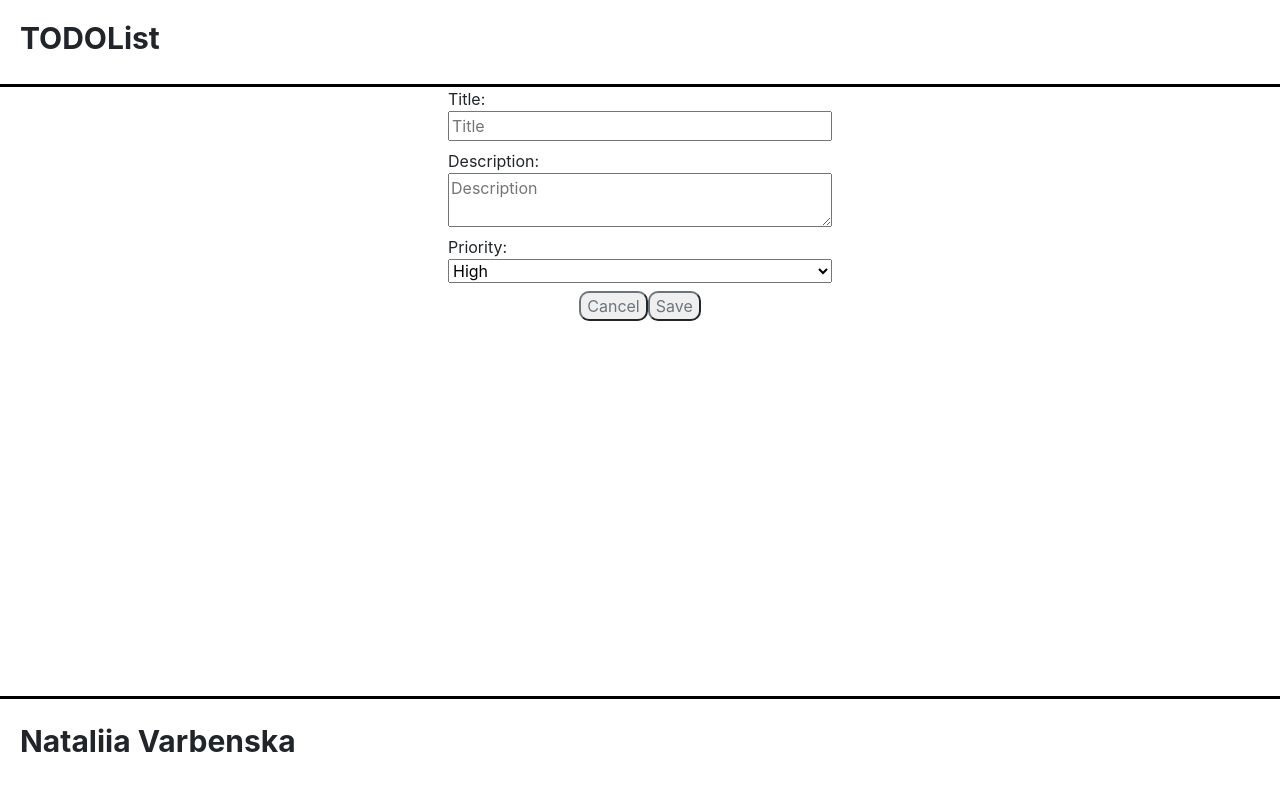
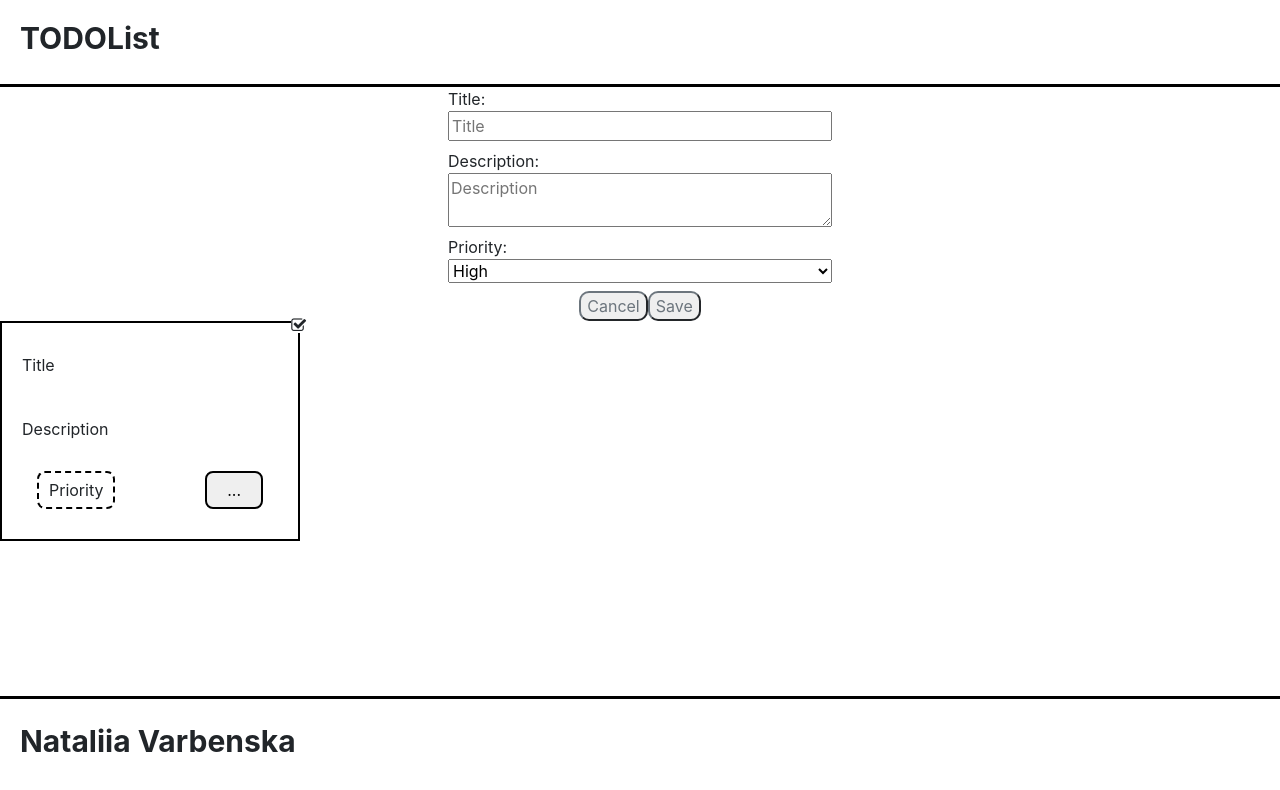
Before and after one commit to nataliia-v/js-band-hw-task-6, a React (Create React App) app: page /#/todos in a window 1280 px wide. Shown: the top 790 px of the page. Built offline with nearby package versions, Linux system fonts and the light colour scheme.

Commit message:
ABC-13 + TodoItem added

```diff
--- /dev/null
+++ b/src/components/TodoItem/TodoItem.css
@@ -0,0 +1,43 @@
+.todoItem {
+  display: flex;
+  flex-direction: column;
+  width: 300px;
+  padding: 30px 20px;
+  border: 2px solid black;
+  text-align: start;
+  position: relative;
+}
+
+.title {
+  margin-bottom: 40px;
+}
+
+.description {
+  margin-bottom: 30px;
+}
+
+.container  {
+  display: flex;
+  justify-content: space-between;
+}
+.priority {
+  border: 2px black dashed;
+  border-radius: 8px;
+  padding: 5px 10px;
+}
+
+.iconDoneWrap {
+  position: absolute;
+  top: -10px;
+  right: -8px;
+}
+
+.iconDone {
+  background-color: white;
+}
+
+.dotsButton {
+  border: 2px black solid;
+  border-radius: 8px;
+  padding: 5px 20px;
+}
--- /dev/null
+++ b/src/components/TodoItem/TodoItem.js
@@ -0,0 +1,25 @@
+import React, { Component } from 'react';
+import './TodoItem.css';
+
+export class TodoItem extends Component {
+
+  static click() {
+    console.log('clicked on buttons');
+  }
+
+  render() {
+
+    return (
+      <div className="todoItem">
+        <div className="iconDoneWrap"><i className="fa fa-check-square-o iconDone" /></div>
+
+        <p className="title">Title</p>
+        <p className="description">Description</p>
+        <div className='container'>
+          <span className='priority'>Priority</span>
+          <button className='dotsButton' type='button' onClick={() => TodoItem.click()}>...</button>
+        </div>
+      </div>
+    );
+  }
+}
--- a/src/components/Todos/Todos.js
+++ b/src/components/Todos/Todos.js
@@ -1,10 +1,12 @@
 import React from 'react';
 import { Form } from '../Form/Form';
+import { TodoItem } from '../TodoItem/TodoItem';
 
 function Todos() {
   return (
     <div>
       <Form/>
+      <TodoItem/>
     </div>
   );
 }
```
Also changed, not shown: src/components/Filters/Filters.js (added), src/components/Filters/Filters.module.scss (added), src/components/TodoList/TodoList.js (added), src/components/TodoList/TodoList.module.scss (added).
